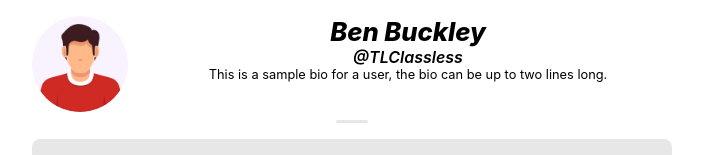
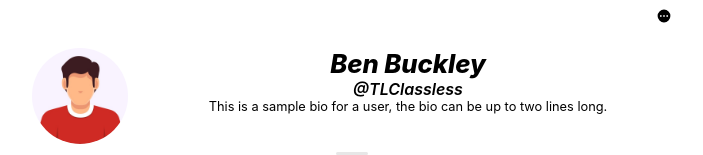
Before and after one commit to TLClassless/chainlink, a React (Create React App) app: page / in a window 1280 px wide. Shown: the top 155 px of the page, without its empty margins (288-991 px from the left). Built offline with nearby package versions, Linux system fonts and the light colour scheme.

Commit message:
cleaned file tree, added header.js

```diff
--- a/package.json
+++ b/package.json
@@ -9,6 +9,7 @@
     "react": "^17.0.2",
     "react-dom": "^17.0.2",
     "react-helmet": "^6.1.0",
+    "react-icons": "^4.2.0",
     "react-scripts": "4.0.3",
     "web-vitals": "^1.1.2"
   },
--- a/src/App.js
+++ /dev/null
@@ -1,27 +0,0 @@
-// import logo from './logo.svg';
-import './App.css';
-import Userpage from './pages/userpage';
-
-function App() {
-  return (
-    <div className="App">
-      {/* <header className="App-header">
-        <img src={logo} className="App-logo" alt="logo" />
-        <p>
-          Welcome to Chainlink.
-        </p>
-        <a
-          className="App-link"
-          href="https://reactjs.org"
-          target="_blank"
-          rel="noopener noreferrer"
-        >
-          Learn React
-        </a>
-      </header> */}
-      <Userpage />
-    </div>
-  );
-}
-
-export default App;
--- /dev/null
+++ b/src/css/App.css
@@ -0,0 +1,4 @@
+.App {
+  display: flex;
+  flex-direction: column;
+}
--- a/src/css/userpage.module.css
+++ b/src/css/userpage.module.css
@@ -133,3 +133,26 @@ a {
         margin-bottom: 0.5rem;
     }
   }
+
+  /* headerContainer */
+
+  .headerDiv {
+      display: flex;
+      justify-content: center;
+  }
+
+  .headerContainer {
+      display: flex;
+      justify-content: center;
+      align-items: center;
+      top: 0;
+      height: 2rem;
+      max-width: 40rem;
+      width: 100%;
+  }
+
+  .headerItems{
+      width: 100%;
+      display: flex;
+      justify-content: space-between;
+  }
--- a/src/index.js
+++ b/src/index.js
@@ -1,7 +1,7 @@
 import React from 'react';
 import ReactDOM from 'react-dom';
-import './index.css';
-import App from './App';
+import './css/index.css';
+import App from './pages/App';
 import reportWebVitals from './reportWebVitals';
 
 ReactDOM.render(
--- /dev/null
+++ b/src/pages/App.js
@@ -0,0 +1,13 @@
+import Userpage from './userpage';
+import Header from './components/header';
+
+function App() {
+  return (
+    <div className="App">
+      <Header />
+      <Userpage />
+    </div>
+  );
+}
+
+export default App;
--- /dev/null
+++ b/src/pages/components/header.js
@@ -0,0 +1,20 @@
+import React, { Component } from 'react';
+import style from '../../css/userpage.module.css';
+import { HiDotsCircleHorizontal } from "react-icons/hi";
+
+export class header extends Component {
+    render() {
+        return (
+            <div className={style.headerDiv}>
+                <div className={style.headerContainer}>
+                    <div className={style.headerItems}>
+                        <p></p>
+                        <HiDotsCircleHorizontal />
+                    </div>
+                </div>
+            </div>
+        )
+    }
+}
+
+export default header
```
Also changed, not shown: src/App.css (deleted, +0 -38 lines), src/css/index.css (renamed from src/index.css), 1 other file (tests, documents, lock files or other folders).
